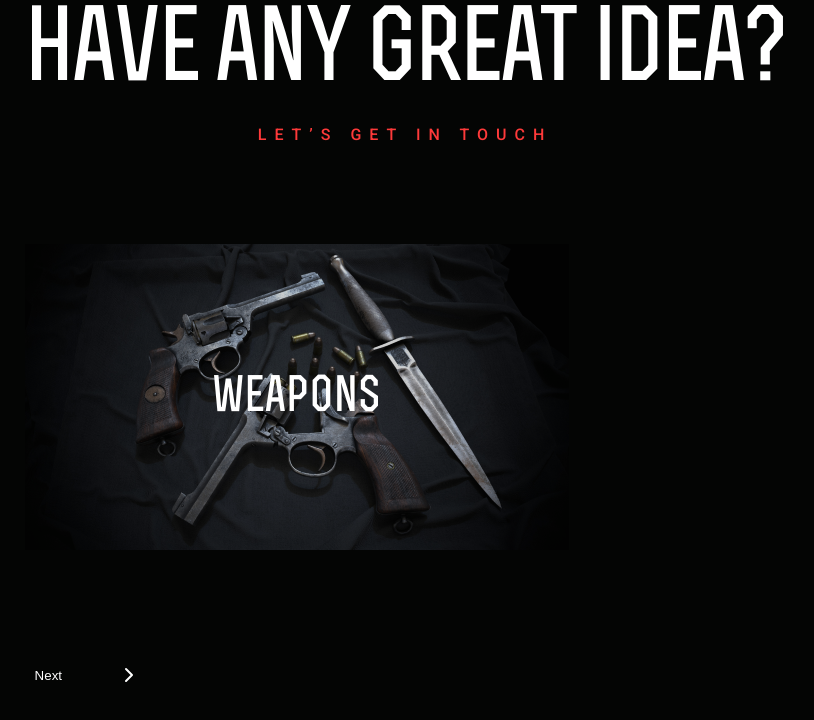
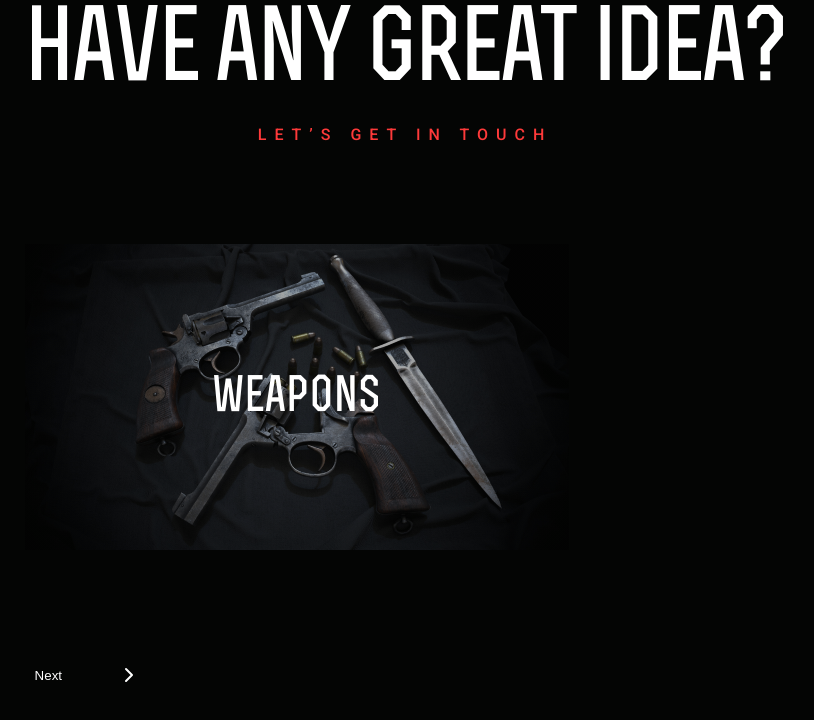
Before and after one commit to IlonMakh/EA-internship, a PHP site: page / in a window 1280 px wide. Shown: the part 872-1592 px from the top of the page, without its empty margins (235-1049 px from the left). Run offline with PHP 8.4, Linux system fonts and the light colour scheme.

Commit message:
fix: fix css in d-5 task

```diff
--- a/module 01/d-5/cursor/css/style.css
+++ b/module 01/d-5/cursor/css/style.css
@@ -130,7 +130,7 @@ button {
   background-color: #fe3a3a;
   position: absolute;
   bottom: 0;
-  left: calc(50% - 0.8rem/2);
+  left: calc(50% - 0.8rem / 2);
 }
 
 .test__nav2-ul .link_active {
@@ -147,7 +147,7 @@ button {
   background-color: #fe3a3a;
   position: absolute;
   bottom: 0;
-  left: calc(50% - 0.8rem/2);
+  left: calc(50% - 0.8rem / 2);
 }
 
 .test__idea {
@@ -173,6 +173,24 @@ button {
 .test__weapon {
   position: relative;
   width: fit-content;
+  overflow: hidden;
+}
+
+.test__weapon img {
+  transition: all 0.3s ease-in-out;
+}
+
+.test__weapon:hover img {
+  transform: scale(1.2);
+}
+
+.test__weapon-shadow {
+  position: absolute;
+  width: 100%;
+  height: 100%;
+  top: 0;
+  left: 0;
+  background: linear-gradient(0deg, rgba(4, 5, 4, 0.2), rgba(4, 5, 4, 0.2));
 }
 
 .test__weapon::after {
@@ -222,6 +240,7 @@ button {
   transform: translate(-50%, -50%);
   pointer-events: none;
   transition: width 0.3s ease-in-out, height 0.3s ease-in-out;
+  z-index: 10;
 }
 
 .cursor__content {
--- a/module 01/d-5/cursor/index.html
+++ b/module 01/d-5/cursor/index.html
@@ -49,6 +49,7 @@
       </div>
       <div class="test__weapon">
         <img src="assets/images/weapon.png" alt="weapon" />
+        <div class="test__weapon-shadow"></div>
       </div>
       <div class="test__pagination">
         <button class="test__pagination-btn">
```
